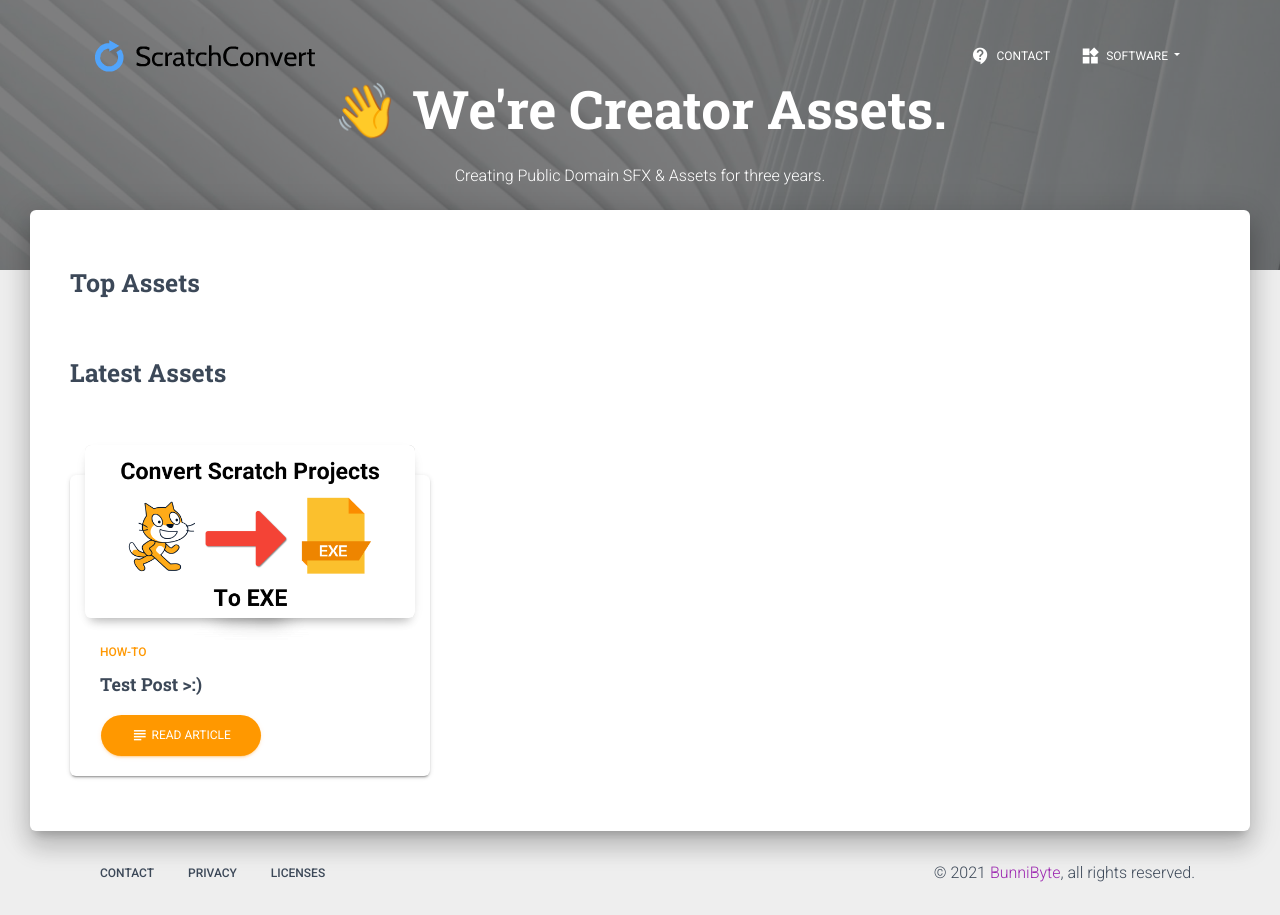
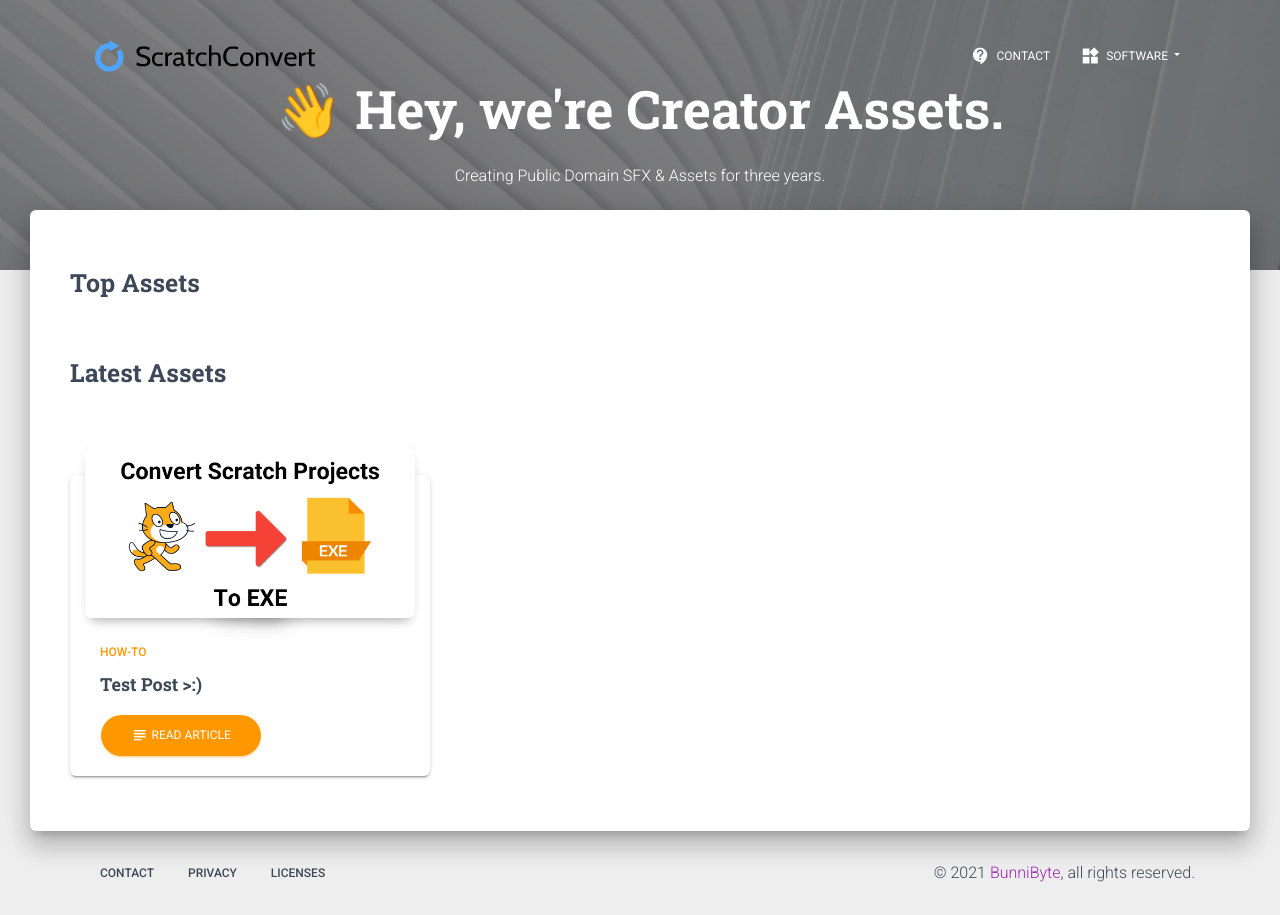
Before and after one commit to hrichhart/creator-assets-website, a Jekyll site: the page built from index.md, in a window 1280 px wide. Built offline with Jekyll 4.4.1, drawn with Linux system fonts in a browser that asks for light colours.

Commit message:
Update index.md

```diff
--- a/index.md
+++ b/index.md
@@ -10,7 +10,7 @@
     <div class="container">
         <div class="row">
             <div class="col-md-8 ml-auto mr-auto text-center">
-                <h1 class="title">👋 We're Creator Assets.</h1>
+                <h1 class="title">👋 Hey, we're Creator Assets.</h1>
                 <p>Creating Public Domain SFX & Assets for three years.</p>
                 <br />
             </div>
```
